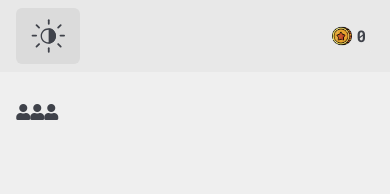
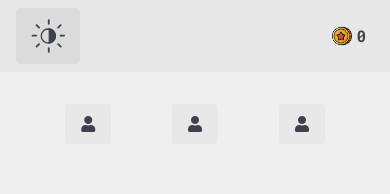
Before and after one commit to pablocantu/JATL, a React (Create React App) app: page / in a window 390 px wide. Shown: the top 194 px of the page. Built offline with nearby package versions, Linux system fonts and the light colour scheme.

Commit message:
Finishes implementing nav button component for mobile board

```diff
--- a/src/components/Layout/Board/MobileBoard.tsx
+++ b/src/components/Layout/Board/MobileBoard.tsx
@@ -1,4 +1,4 @@
-import React from 'react'
+import React, { useContext } from 'react'
 import { Route, Link, useLocation } from 'react-router-dom';
 
 import NavButton from 'components/common/NavButton/NavButton';
@@ -6,23 +6,27 @@ import TodoList from 'components/Layout/Board/TodoList/TodoList';
 import CompletedTasks from 'components/Layout/Board/CompletedTasks/CompletedTasks';
 import Heroes from 'components/Layout/Board/Heroes/Heroes';
 
+import { BoardContext } from './Board';
+
 const TASKS_ROUTE = '/tasks';
 const COMPLETED_ROUTE = '/completed';
 const HEROES_ROUTE = '/heroes';
 
 const MobileBoard: React.FC = () => {
     const { pathname } = useLocation();
+    const { todos } = useContext(BoardContext);
+    const pendingTodos = todos?.filter(todo => !todo.completed).length;
 
     return (
         <div className='flex flex-col mb-4'>
-            <div className='flex flex-wrap'>
-                <Link to={TASKS_ROUTE}>
-                    <NavButton title='Enemies' icon='fas fa-user' detail='(0)' active={pathname === TASKS_ROUTE} />
+            <div className='flex flex-wrap justify-evenly gap-3 mb-4'>
+                <Link to={TASKS_ROUTE} className={pathname === TASKS_ROUTE ? 'flex-1' : ''}>
+                    <NavButton title='Enemies' icon='fas fa-user' detail={`(${pendingTodos})`} active={pathname === TASKS_ROUTE} />
                 </Link>
-                <Link to={COMPLETED_ROUTE}>
+                <Link to={COMPLETED_ROUTE} className={pathname === COMPLETED_ROUTE ? 'flex-1' : ''}>
                     <NavButton title='Chronicles' icon='fas fa-user' active={pathname === COMPLETED_ROUTE} />
                 </Link>
-                <Link to={HEROES_ROUTE}>
+                <Link to={HEROES_ROUTE} className={pathname === HEROES_ROUTE ? 'flex-1' : ''}>
                     <NavButton title='Heroes' icon='fas fa-user' active={pathname === HEROES_ROUTE} />
                 </Link>
             </div>
--- a/src/components/common/NavButton/NavButton.tsx
+++ b/src/components/common/NavButton/NavButton.tsx
@@ -16,7 +16,12 @@ const NavButton: React.FC<Props> = ({
     active = true
 }: Props) => {
     return (
-        <div className='flex items-center'>
+        <div className={cp(`
+            h-10 py-3 px-4
+            bg-c-bg-secondary rounded
+            flex items-center justify-center
+            ${active && 'border-c-primary border-b-4'}
+        `)}>
             <span className={cp(`
                 mr-2
                 ${active ? 'inline' : 'hidden'}
```
